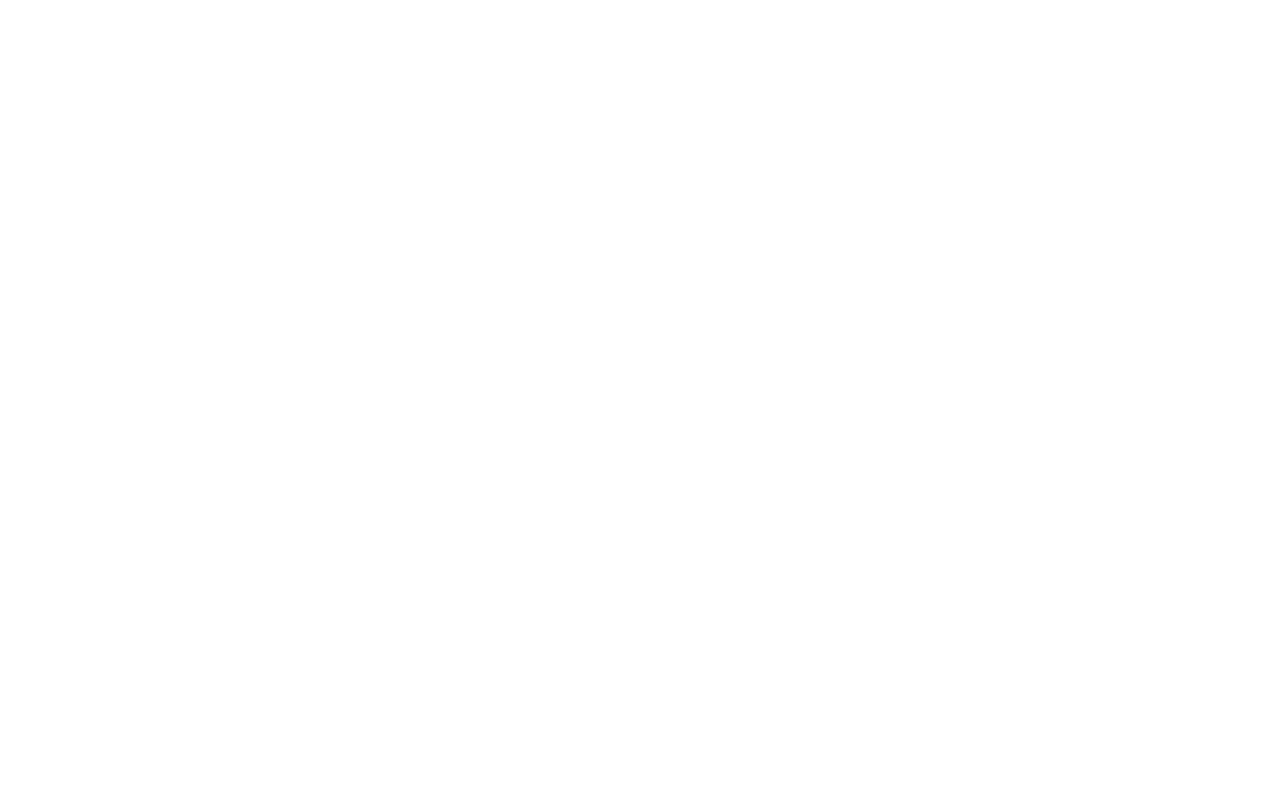
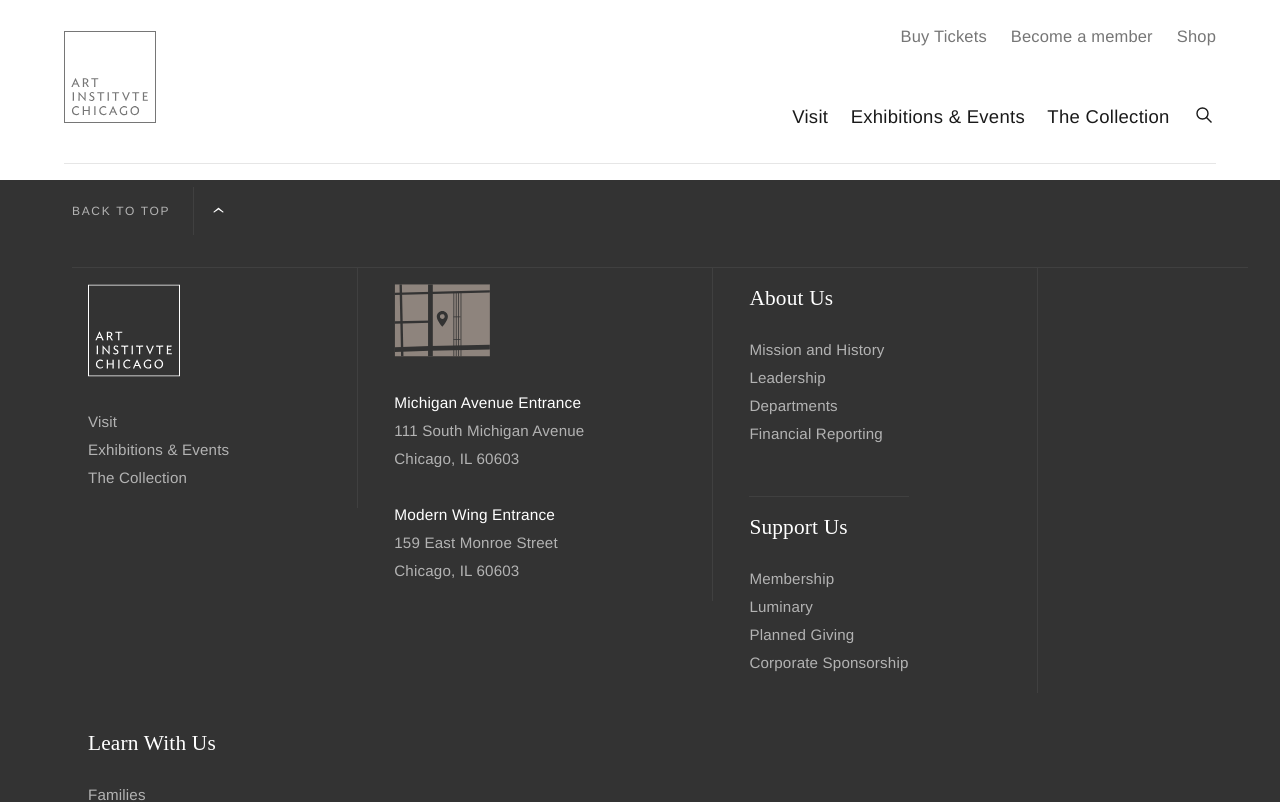
Before and after one commit to Samabrita23/art_insti_chicago_clone, a React (Create React App) app: page /collection in a window 1280 px wide. Before the commit this address had no page. Shown: the top 802 px of the page. Built offline with nearby package versions, Linux system fonts and the light colour scheme.

Commit message:
global variable issue

```diff
--- a/src/App.tsx
+++ b/src/App.tsx
@@ -5,6 +5,7 @@
 import Homepage from './Pages/Homepage';
 import ExhibitionsRail from './Components/ExhibitionsRail';
 import DetailPage from './Pages/DetailPage';
+import CollectionsPage from './Pages/CollectionsPage';
 
 function App() {
   return (
@@ -12,6 +13,7 @@
       <div className="App">
       <Routes>
   <Route path="/" element={<Homepage />} />
+  <Route path="/collection" element={<CollectionsPage />} />
   <Route path="/exhibitions" element={<ExhibitionsRail />} />
   <Route path="/:api_model/:id" element={<DetailPage />} />
 </Routes>
--- a/src/Components/HomepageHeader.tsx
+++ b/src/Components/HomepageHeader.tsx
@@ -66,7 +66,7 @@
               <div className="primary-navbar">
                 <a href="#Visit">Visit</a>
                 <a href="#Exhibitions & Events">Exhibitions & Events</a>
-                <a href="#The Collection">The Collection</a>
+                <a href="/collection">The Collection</a>
                 <FaSearch className="search-icon" />
               </div>
             </div>
--- /dev/null
+++ b/src/Pages/CollectionsPage.tsx
@@ -0,0 +1,15 @@
+import React, { useState, useEffect } from 'react';
+import { useParams } from 'react-router-dom';
+import GeneralHeader from '../Components/GeneralHeader';
+import Footer from '../Components/Footer';
+
+const CollectionsPage = () => {
+    return (
+      <>
+    <GeneralHeader />
+    <Footer/>
+    </>
+    );
+  };
+
+  export default CollectionsPage;
```
Also changed, not shown: src/react-app-env.d.ts (+7 -0 lines).
